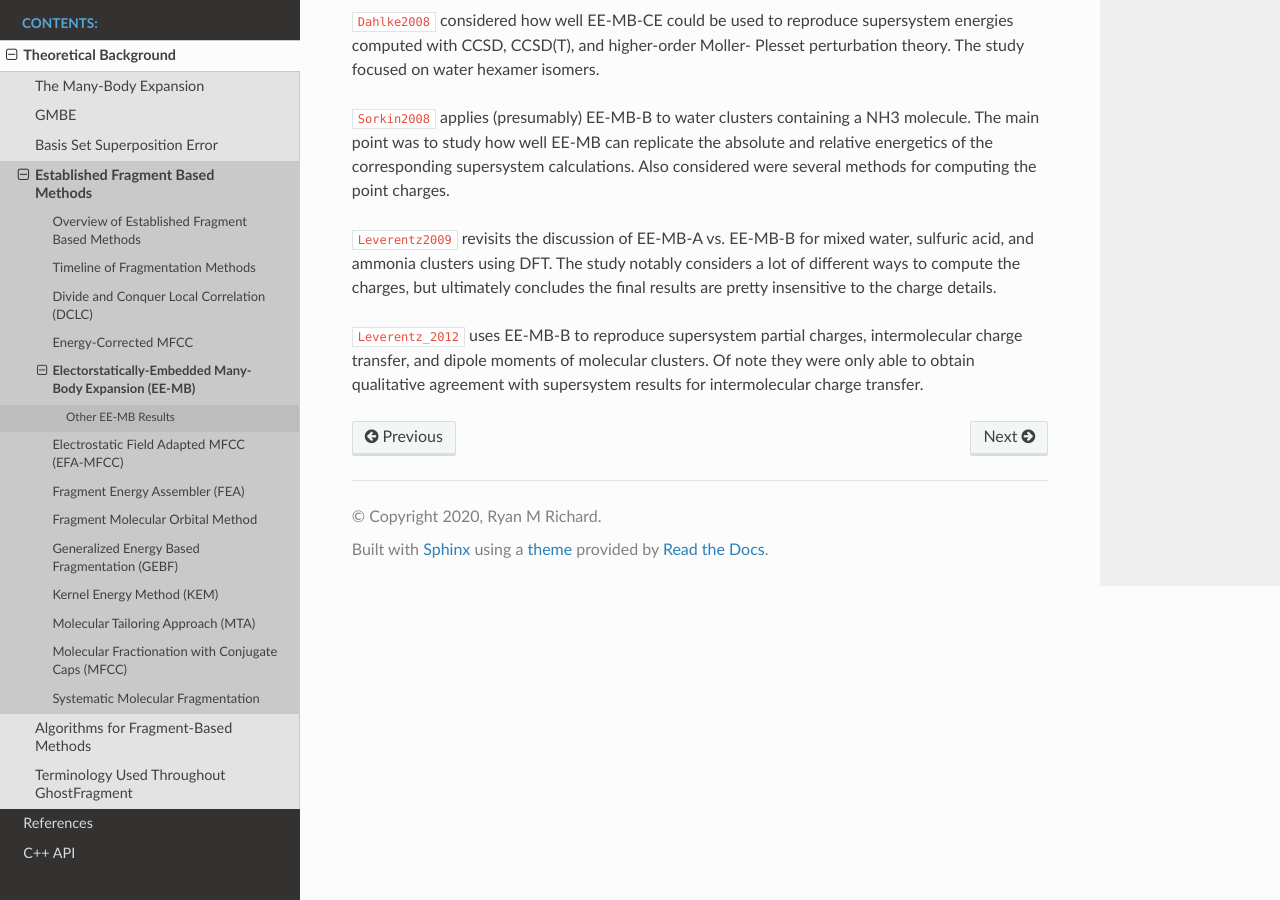
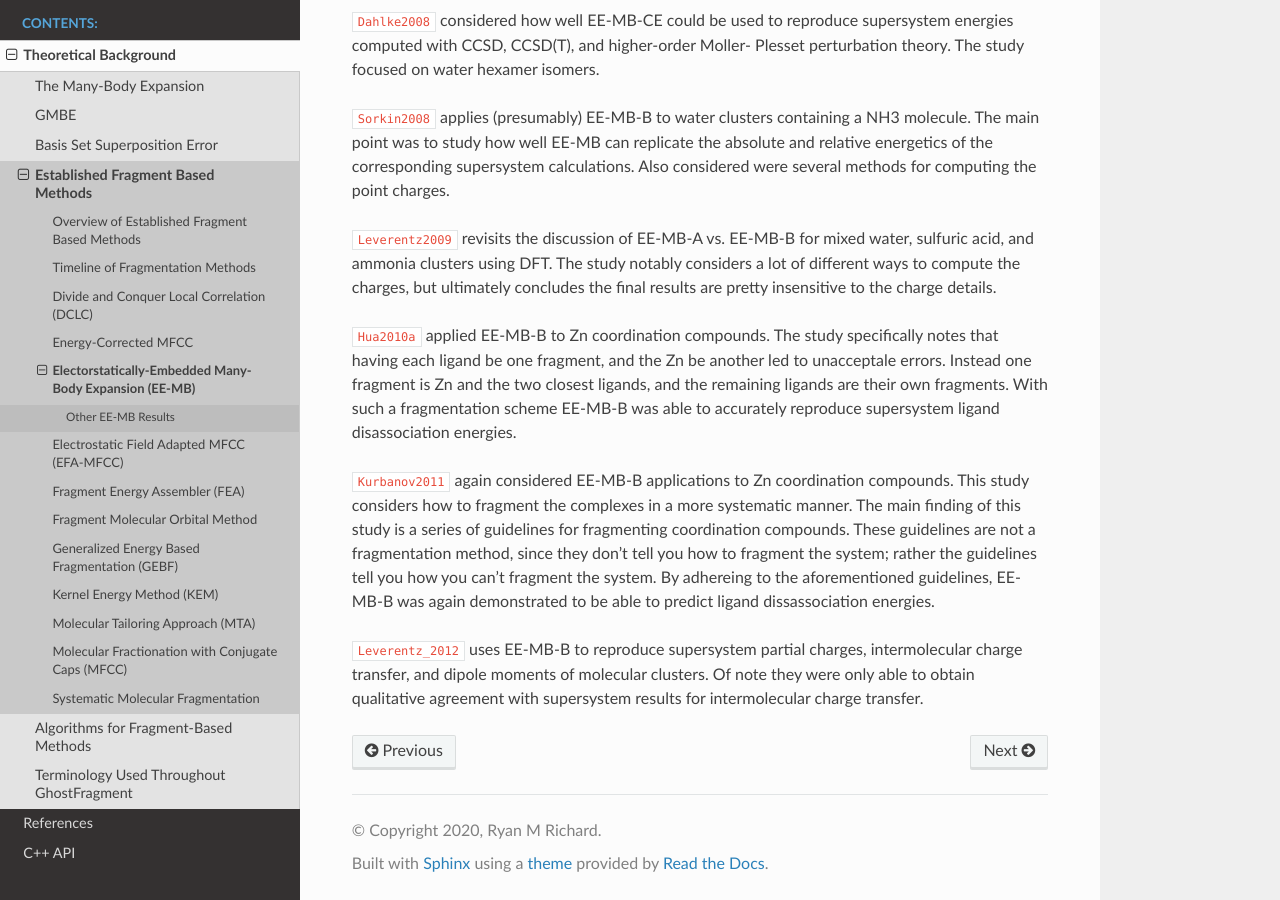
Before and after one commit to rmrresearch/GhostFragment, a Sphinx documentation site: the page built from docs/source/background/established_methods/eembe.rst, in a window 1280 px wide and 900 px high, scrolled down 1521 px. Built offline with Sphinx 7.4.7 and the Read the Docs theme 2.0.0, drawn with Linux system fonts in a browser that asks for light colours; cross-references to code outside the pages are shown as plain code.

Commit message:
more refs

```diff
--- a/docs/source/background/established_methods/eembe.rst
+++ b/docs/source/background/established_methods/eembe.rst
@@ -88,6 +88,22 @@ water, sulfuric acid, and ammonia clusters using DFT. The study notably
 considers a lot of different ways to compute the charges, but ultimately
 concludes the final results are pretty insensitive to the charge details.
 
+:cite:t:`Hua2010a` applied EE-MB-B to Zn coordination compounds. The study
+specifically notes that having each ligand be one fragment, and the Zn be
+another led to unacceptale errors. Instead one fragment is Zn and the two
+closest ligands, and the remaining ligands are their own fragments. With such a
+fragmentation scheme EE-MB-B was able to accurately reproduce supersystem
+ligand disassociation energies.
+
+:cite:t:`Kurbanov2011` again considered EE-MB-B applications to Zn coordination
+compounds. This study considers how to fragment the complexes in a more
+systematic manner. The main finding of this study is a series of guidelines for
+fragmenting coordination compounds. These guidelines are not a fragmentation
+method, since they don't tell you how to fragment the system; rather the
+guidelines tell you how you can't fragment the system. By adhereing to the
+aforementioned guidelines, EE-MB-B was again demonstrated to be able to predict
+ligand dissassociation energies.
+
 :cite:t:`Leverentz_2012` uses EE-MB-B to reproduce supersystem partial charges,
 intermolecular charge transfer, and dipole moments of molecular clusters. Of
 note they were only able to obtain qualitative agreement with supersystem
--- a/docs/source/refs.bib
+++ b/docs/source/refs.bib
@@ -352,6 +352,16 @@ pages={199--225}
   volume    = {6}
 }
 
+@Article{Hua2010a,
+  author    = {Duy Hua and Hannah R. Leverentz and Elizabeth A. Amin and Donald G. Truhlar},
+  journal   = {Journal of Chemical Theory and Computation},
+  title     = {Assessment and Validation of the Electrostatically Embedded Many-Body Expansion for Metal-Ligand Bonding},
+  year      = {2011},
+  number    = {2},
+  pages     = {251--255},
+  volume    = {7}
+}
+
 @Article{Tempkin_2011,
   author    = {Jeremy O. B. Tempkin and Hannah R. Leverentz and Bo Wang and Donald G. Truhlar},
   journal   = {The Journal of Physical Chemistry Letters},
@@ -361,6 +371,17 @@ pages={199--225}
   pages     = {2141--2144},
   volume    = {2}
 }
+
+@Article{Kurbanov2011,
+  author    = {Elbek K. Kurbanov and Hannah R. Leverentz and Donald G. Truhlar and Elizabeth A. Amin},
+  journal   = {Journal of Chemical Theory and Computation},
+  title     = {Electrostatically Embedded Many-Body Expansion for Neutral and Charged Metalloenzyme Model Systems},
+  year      = {2011},
+  number    = {1},
+  pages     = {1--5},
+  volume    = {8}
+  }
+
 
 @Article{Leverentz_2012,
   author    = {Hannah R. Leverentz and Katie A. Maerzke and Samuel J. Keasler and J. Ilja Siepmann and Donald G. Truhlar},
@@ -380,6 +401,16 @@ pages={199--225}
   number    = {21},
   pages     = {4486--4499},
   volume    = {117},
+}
+
+@Article{Kurbanov_2013,
+  author    = {Elbek K. Kurbanov and Hannah R. Leverentz and Donald G. Truhlar and Elizabeth A. Amin},
+  journal   = {Journal of Chemical Theory and Computation},
+  title     = {Analysis of the Errors in the Electrostatically Embedded Many-Body Expansion of the Energy and the Correlation Energy for Zn and Cd Coordination Complexes with Five and Six Ligands and Use of the Analysis to Develop a Generally Successful Fragmentation Strategy},
+  year      = {2013},
+  number    = {6},
+  pages     = {2617--2628},
+  volume    = {9}
 }
 
 %%%%%%%%%%%%%%%%%%%%%%%%%%%%%%%%%%%%%%%%%%%%%%%%%%%%%%%%%%%%%%%%%%%%%%%%%%%%%%%%
```
